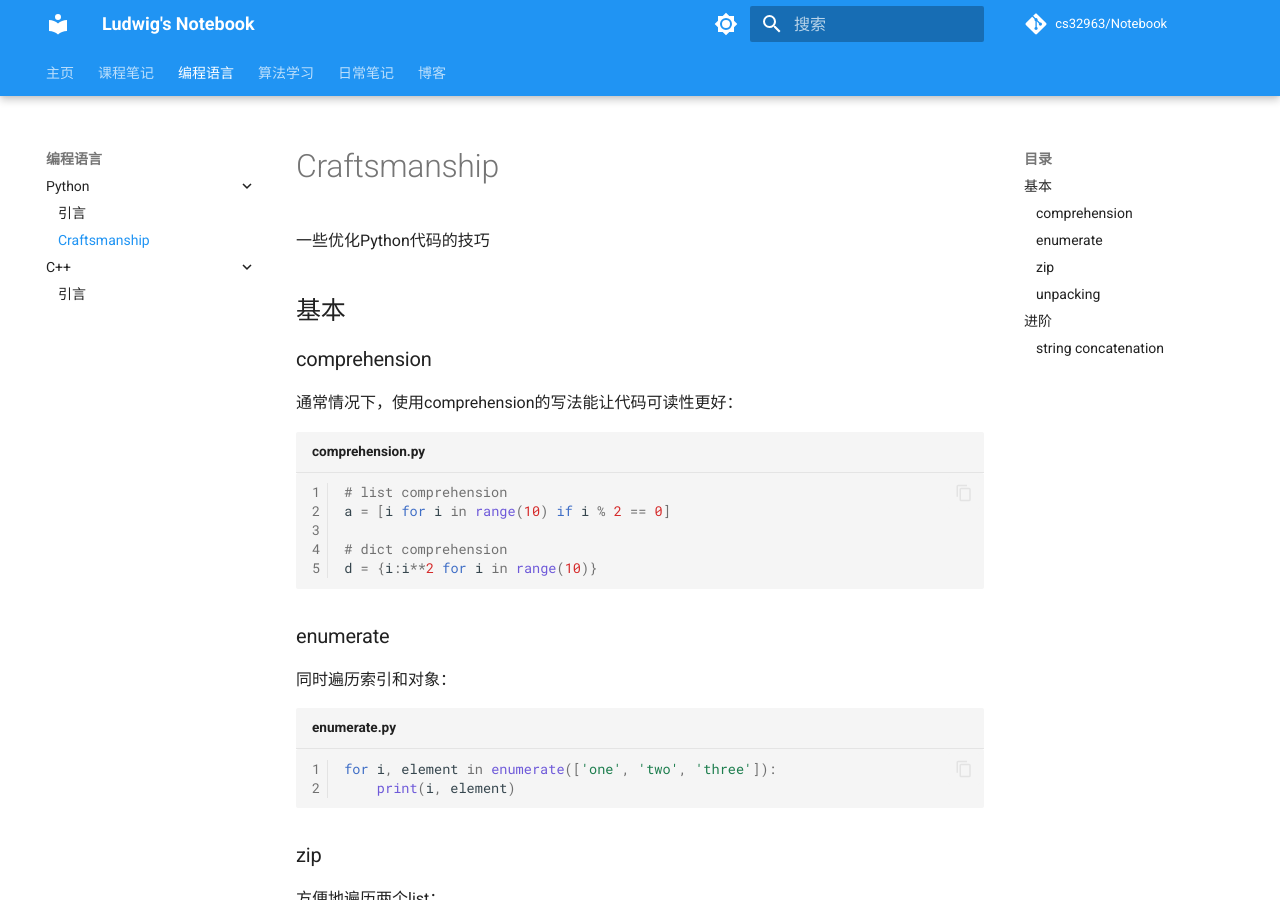
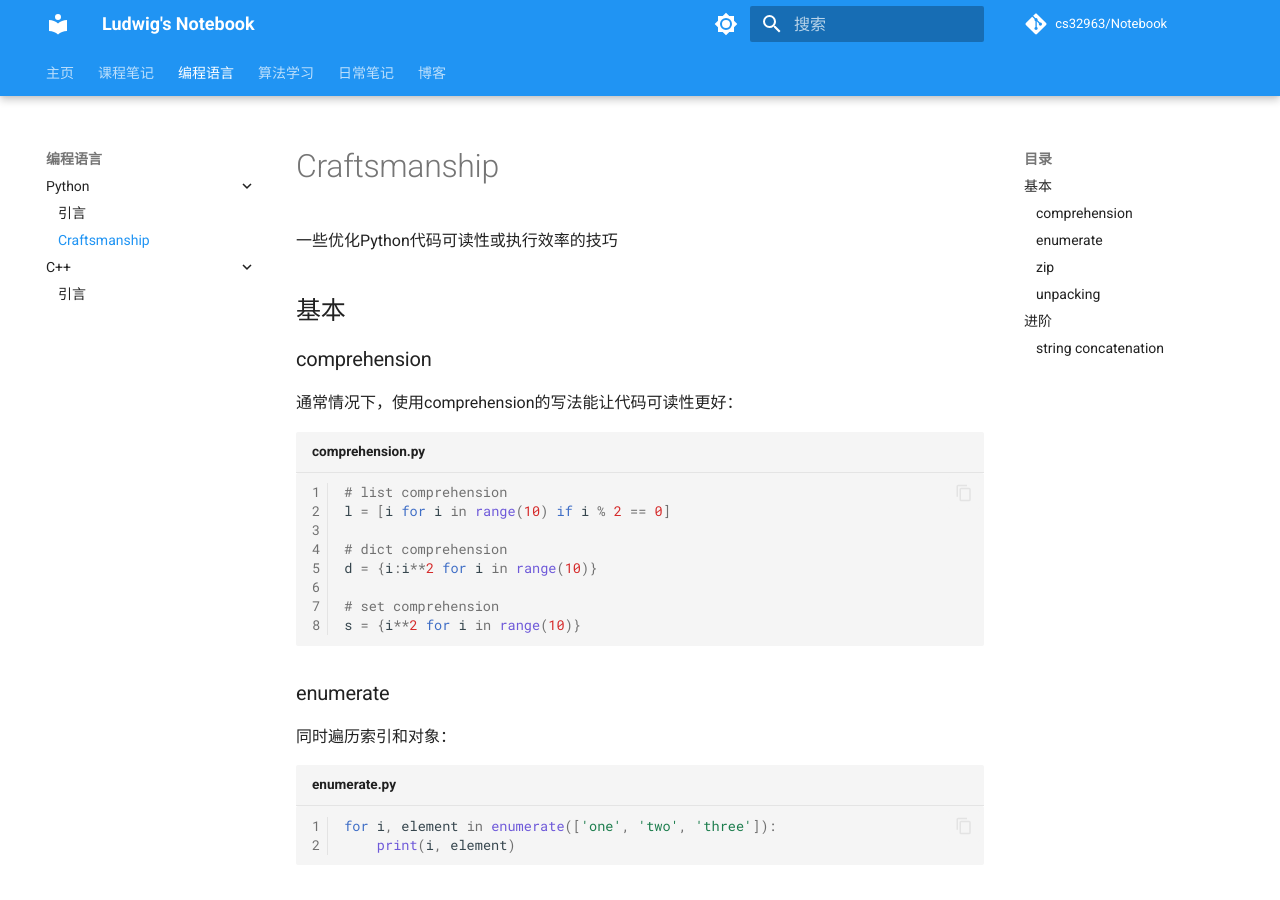
Before and after one commit to cs32963/Notebook, an MkDocs documentation site: the page built from docs/programming_languages/python/craftsmanship.md, in a window 1280 px wide and 900 px high. Built offline with MkDocs 1.6.1 and Material for MkDocs 9.7.7, drawn with Linux system fonts in a browser that asks for light colours; comment, search, counter and statistics services are not loaded.

Commit message:
update craftsmanship.md

````diff
--- a/docs/programming_languages/python/craftsmanship.md
+++ b/docs/programming_languages/python/craftsmanship.md
@@ -1,6 +1,6 @@
 # Craftsmanship
 
-一些优化Python代码的技巧
+一些优化Python代码可读性或执行效率的技巧
 
 ## 基本
 
@@ -10,10 +10,13 @@
 
 ```python title="comprehension.py" linenums="1"
 # list comprehension
-a = [i for i in range(10) if i % 2 == 0]
+l = [i for i in range(10) if i % 2 == 0]
 
 # dict comprehension
 d = {i:i**2 for i in range(10)}
+
+# set comprehension
+s = {i**2 for i in range(10)}
 ```
 
 ### enumerate
````
